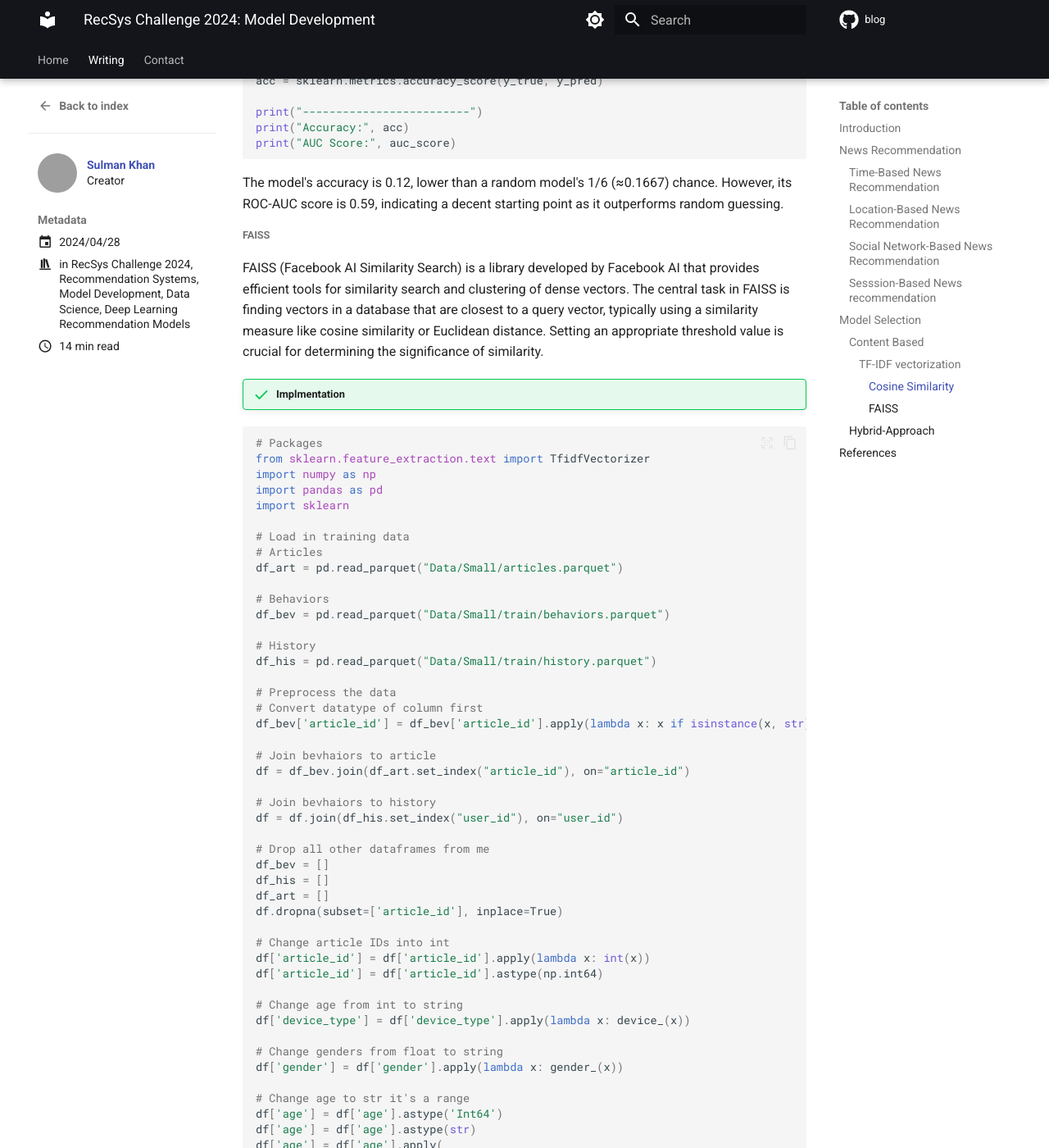
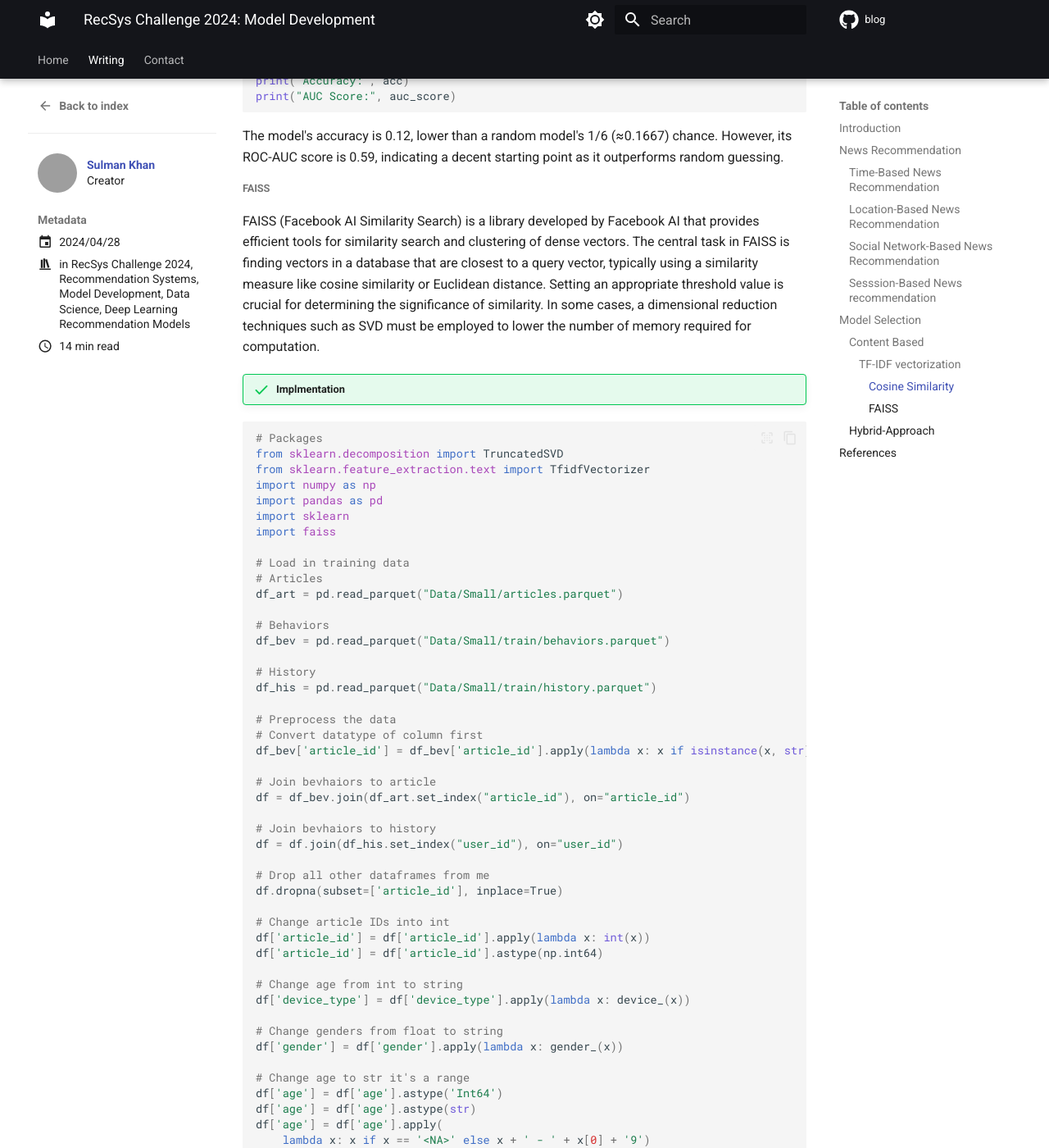
Before and after one commit to SulmanK/Blog, an MkDocs documentation site: the page built from docs/writing/posts/recsys_2024_modeling.md, in a window 1280 px wide and 1400 px high, scrolled down 9841 px. Shown: the whole window at 82% size. Built offline with MkDocs 1.6.1 and Material for MkDocs 9.7.7, drawn with Linux system fonts in a browser that asks for light colours; comment, search, counter and statistics services are not loaded; some of the changed text lies outside the part shown; grey boxes are pictures that could not be loaded.

Commit message:
fixedup some of the code snippets

````diff
--- a/docs/writing/posts/recsys_2024_modeling.md
+++ b/docs/writing/posts/recsys_2024_modeling.md
@@ -205,9 +205,6 @@
 df = df.join(df_his.set_index("user_id"), on="user_id")
 
 # Drop all other dataframes from me
-df_bev = []
-df_his = []
-df_art = []
 df.dropna(subset=['article_id'], inplace=True)
 
 # Change article IDs into int
@@ -323,15 +320,17 @@
 The model's accuracy is 0.12, lower than a random model's 1/6 (≈0.1667) chance. However, its ROC-AUC score is 0.59, indicating a decent starting point as it outperforms random guessing.
 
 ##### FAISS
-FAISS (Facebook AI Similarity Search) is a library developed by Facebook AI that provides efficient tools for similarity search and clustering of dense vectors. The central task in FAISS is finding vectors in a database that are closest to a query vector, typically using a similarity measure like cosine similarity or Euclidean distance. Setting an appropriate threshold value is crucial for determining the significance of similarity.
+FAISS (Facebook AI Similarity Search) is a library developed by Facebook AI that provides efficient tools for similarity search and clustering of dense vectors. The central task in FAISS is finding vectors in a database that are closest to a query vector, typically using a similarity measure like cosine similarity or Euclidean distance. Setting an appropriate threshold value is crucial for determining the significance of similarity. In some cases, a dimensional reduction techniques such as SVD must be employed to lower the number of memory required for computation.
 
 !!! success "Implmentation"
 ```python
 # Packages
+from sklearn.decomposition import TruncatedSVD
 from sklearn.feature_extraction.text import TfidfVectorizer
 import numpy as np
 import pandas as pd
 import sklearn
+import faiss
 
 # Load in training data
 # Articles
@@ -354,9 +353,6 @@
 df = df.join(df_his.set_index("user_id"), on="user_id")
 
 # Drop all other dataframes from me
-df_bev = []
-df_his = []
-df_art = []
 df.dropna(subset=['article_id'], inplace=True)
 
 # Change article IDs into int
@@ -400,6 +396,16 @@
 tfidf_matrix_all = vectorizer.fit_transform(article_content_dict.values())
 article_ids = list(article_content_dict.keys())
 
+# Dimensionality reduction for the TF-IDF matrix
+# Number of components to keep
+n_components = 100
+svd = TruncatedSVD(n_components=n_components)
+tfidf_matrix_reduced = svd.fit_transform(tfidf_matrix_all)
+
+# Create a FAISS index for the reduced TF-IDF matrix
+index = faiss.IndexFlatL2(tfidf_matrix_reduced.shape[1])
+index.add(tfidf_matrix_reduced)
+
 # Map article IDs to indices in the TF-IDF matrix
 article_id_to_idx = {article_id: idx for idx, article_id in enumerate(article_ids)}
 
@@ -458,6 +461,7 @@
 print("-------------------------")
 print("Accuracy:", acc)
 print("AUC Score:", auc_score)
+
 
 ```
 The model's accuracy is 0.075, below a random model's 1/6 (≈0.1667) chance, and its ROC-AUC score of 0.330 indicates it performs worse than random guessing.
````
Also changed, not shown: other parts of docs/writing/posts/recsys_2024_modeling.md (+5 -8 lines).
